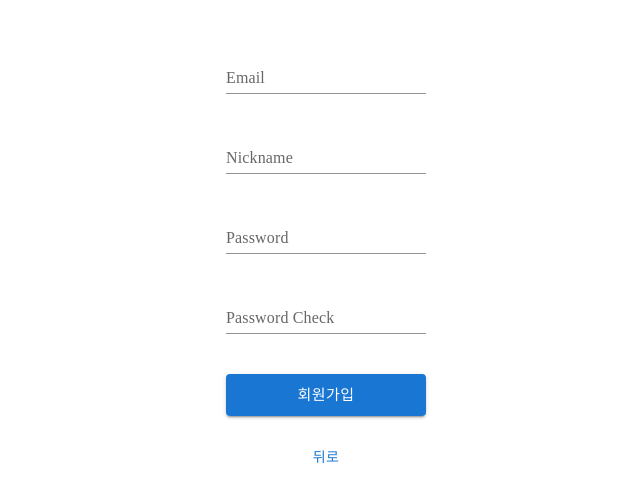
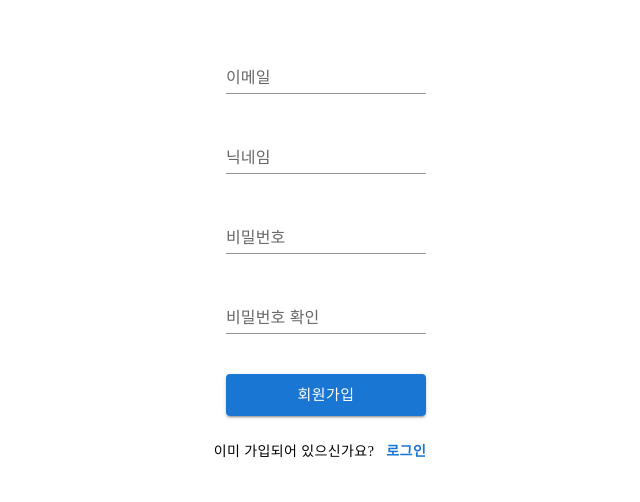
Before and after one commit to melonMochiRoll/reactjs, a React app: page /join in a window 1280 px wide. Shown: the top 502 px of the page, without its empty margins (314-954 px from the left). Built offline with nearby package versions, Linux system fonts and the light colour scheme; a web font is replaced by a local one.

Commit message:
layer separate

```diff
--- a/src/pages/Join/JoinContainer.tsx
+++ b/src/pages/Join/JoinContainer.tsx
@@ -1,107 +1,128 @@
-import React, { FC, useCallback, useEffect, useState } from 'react';
-import { Link, useNavigate } from 'react-router-dom';
-import _, { debounce } from 'lodash';
+import React, { FC } from 'react';
+import { useNavigate } from 'react-router-dom';
 import { onJoin, onExistCheck } from '@Pages/Join/JoinService';
-import useForm from '@Src/hooks/useForm';
-import { EMAIL_AVAILABLE, EMAIL_EXIST, NICKNAME_AVAILABLE, NICKNAME_EXIST, PASSWORD_MATCH, PASSWORD_MISMATCH } from '@Src/constants/user.response';
-import { Container, ErrorMessage, Form, SuccessMessage } from '@Src/styles/common';
-import { InputTextField } from '@Src/components/InputTextField';
-import { Button, ButtonGroup } from '@mui/material';
+import JoinPresenter from './JoinPresenter';
 
-export type JoinFormType = {
+export interface JoinSubmitFormType {
   email: string;
   nickname: string;
   password: string;
 };
 
+export interface JoinFormType extends JoinSubmitFormType {
+  passwordCheck: string;
+};
+
+export interface JoinValidationType {
+  email: (email: string) => Promise<string>,
+  nickname: (nickname: string) => Promise<string>,
+  password: (password: string, passwordCheck: string) => string,
+  passwordCheck: (passwordCheck: string) => string,
+};
+
 const JoinContainer: FC = () => {
   const navigate = useNavigate();
-  const [form, errors, onChangeForm, onChangeError] = useForm({
-    email: '',
-    nickname: '',
-    password: '',
-    passwordCheck: '',
-  });
-  const { email, nickname, password, passwordCheck } = form;
 
   const validation = {
-    valueExist: useCallback(
-      debounce(async (e: React.ChangeEvent<HTMLInputElement>) => {
-        const type = e.target.name;
-        const value = e.target.value;
-        const result = await onExistCheck(type, value);
-        if (result) {
-          onChangeError(type, EMAIL_EXIST);
-        } else {
-          onChangeError(type, '');
-        }
-      }, 500), []),
-    passwordMatch: useCallback(
-      debounce(() => {
-        if(password !== passwordCheck) {
-          onChangeError('password', PASSWORD_MISMATCH);
-        } else {
-          onChangeError('password', '');
-        }
-      }, 500), [password, passwordCheck]),
+
+    email: async (email: string) => {
+      if (email === '') {
+        return '필수 입력 사항입니다.'
+      }
+
+      if (!validateEmail(email)) {
+        return '유효하지 않은 이메일 주소입니다.'
+      }
+
+      try {
+        await onExistCheck('email', email);
+        return '이미 사용 중인 이메일입니다.';
+      } catch(e){
+        return '';
+      }
+    },
+
+    nickname: async (nickname: string) => {
+      if (nickname === '') {
+        return '필수 입력 사항입니다.';
+      }
+
+      if (!/^[A-Za-z0-9]{4,12}$/.test(nickname)) {
+        return '닉네임은 4~12자의 영문 혹은 숫자로 이루어져야 합니다.';
+      }
+
+      try {
+        await onExistCheck('nickname', nickname);
+        return '이미 사용 중인 닉네임입니다.';
+      } catch(e){
+        return '';
+      }
+    },
+
+    password: (password: string, passwordCheck: string) => {
+      if(password === '') {
+        return '필수 입력 사항입니다.';
+      }
+
+      if(password.length < 6 || password.length > 12) {
+        return '비밀번호는 6~12자로 이루어져야 합니다.';
+      }
+
+      if(password !== passwordCheck) {
+        return '비밀번호를 확인해 주세요';
+      }
+      return '';
+    },
+
+    passwordCheck: (passwordCheck: string) => {
+      if(passwordCheck === '') {
+        return '필수 입력 사항입니다.';
+      }
+      return '';
+    }
   };
 
   const onSubmit = async (
-    form: JoinFormType
+    joinForm: JoinFormType,
+    setErrors: React.Dispatch<React.SetStateAction<JoinFormType>>,
     ) => {
-      await onJoin(form)
-        .then(() => {
-          navigate('/login');
-        });
-    };
+    const emailError = await validation.email(joinForm.email);
+    const nicknameError = await validation.nickname(joinForm.nickname);
+    const passwordError = validation.password(joinForm.password, joinForm.passwordCheck);
+    const passwordCheckError = validation.passwordCheck(joinForm.passwordCheck);
 
-  useEffect(() => {
+    setErrors({
+      email: emailError,
+      nickname: nicknameError,
+      password: passwordError,
+      passwordCheck: passwordCheckError,
+    });
 
-  });
+    if(emailError || nicknameError || passwordError || passwordCheckError) {
+      return;
+    }
+
+    const { passwordCheck, ...joinSubmitForm } = joinForm;
+
+    try {
+      await onJoin(joinSubmitForm);
+      navigate('/login');
+    } catch(e) {
+      console.dir(e);
+    }
+  };
 
   return (
-    <Container>
-      <Form>
-        <InputTextField
-          label='Email'
-          name='email'
-          value={email}
-          onChange={onChangeForm}
-          onKeyUp={validation.valueExist}
-        />
-        {email && !errors.email && <SuccessMessage>{EMAIL_AVAILABLE}</SuccessMessage>}
-        {email && errors.email && <ErrorMessage>{errors.email}</ErrorMessage>}
-        <InputTextField
-          label="Nickname"
-          name="nickname"
-          value={nickname}
-          onChange={onChangeForm}
-        />
-        {form.nickname && !errors.nickname && <SuccessMessage>{NICKNAME_AVAILABLE}</SuccessMessage>}
-        {form.nickname && errors.nickname && <ErrorMessage>{NICKNAME_EXIST}</ErrorMessage>}
-        <InputTextField
-          label="Password"
-          name="password"
-          value={password}
-          onChange={onChangeForm}
-          onKeyUp={validation.passwordMatch}
-        />
-        <InputTextField
-          label="Password Check"
-          name="passwordCheck"
-          value={passwordCheck}
-          onChange={onChangeForm}
-          onKeyUp={validation.passwordMatch}
-        />
-        {form.password && form.passwordCheck && !errors.password && <SuccessMessage>{PASSWORD_MATCH}</SuccessMessage>}
-        {form.password && form.passwordCheck && errors.password && <ErrorMessage>{PASSWORD_MISMATCH}</ErrorMessage>}
-        <ButtonGroup size="large" variant="contained" sx={{ mt: 3 }}>
-          <Button type='submit' sx={{ width: 200 }}>회원가입</Button>
-        </ButtonGroup>
-        <Button component={Link} to={'/login'} sx={{ mt: 3 }}>뒤로</Button>
-      </Form>
-    </Container>
+    <JoinPresenter
+      validation={validation}
+      onSubmit={onSubmit}
+    />
   )
-}
+};
 
 export default JoinContainer;
+
+export const validateEmail = (email: string) => {
+  const regex = /[a-z0-9!#$%&'*+/=?^_`{|}~-]+(?:\.[a-z0-9!#$%&'*+/=?^_`{|}~-]+)*@(?:[a-z0-9](?:[a-z0-9-]*[a-z0-9])?\.)+[a-z0-9](?:[a-z0-9-]*[a-z0-9])?/g;
+  return regex.test(email.toLowerCase());
+};
--- /dev/null
+++ b/src/pages/Join/JoinPresenter.tsx
@@ -0,0 +1,97 @@
+import { Box, Button, ButtonGroup, Typography } from "@mui/material";
+import { InputTextField } from "@Src/components/InputTextField";
+import useForm from "@Src/hooks/useForm";
+import { Container, Form } from "@Src/styles/common";
+import React, { FC } from "react";
+import { Link } from "react-router-dom";
+import { JoinFormType, JoinValidationType } from "@Src/pages/Join/JoinContainer";
+
+interface Props {
+  validation: JoinValidationType,
+  onSubmit: (
+    form: JoinFormType,
+    setErrors: React.Dispatch<React.SetStateAction<JoinFormType>>,
+  ) => void,
+};
+
+const JoinPresenter: FC<Props> = ({ validation, onSubmit }) => {
+  const [form, errors, onChangeForm, setErrors, onChangeError] = useForm({
+    email: '',
+    nickname: '',
+    password: '',
+    passwordCheck: '',
+  });
+  const { email, nickname, password, passwordCheck } = form;
+
+  return (
+    <Container>
+      <Form onSubmit={(e: any) => {
+        e.preventDefault();
+        onSubmit({
+          email,
+          nickname,
+          password,
+          passwordCheck
+        }, setErrors);
+      }}>
+        <InputTextField
+          label='이메일'
+          name='email'
+          value={email}
+          onChange={onChangeForm}
+          onBlur={async (e: any) => {
+            onChangeError(e.target.name, await validation.email(e.target.value));
+          }}
+          errorMessage={errors.email}
+          successMessage={'사용 가능한 이메일입니다.'}
+        />
+        <InputTextField
+          label="닉네임"
+          name="nickname"
+          value={nickname}
+          onChange={onChangeForm}
+          onBlur={async (e: any) => {
+            onChangeError(e.target.name, await validation.nickname(e.target.value));
+          }}
+          errorMessage={errors.nickname}
+          successMessage={'사용 가능한 닉네임입니다.'}
+        />
+        <InputTextField
+          type="password"
+          label="비밀번호"
+          name="password"
+          value={password}
+          onChange={onChangeForm}
+          onBlur={(e: any) => {
+            onChangeError(e.target.name, validation.password(password, passwordCheck));
+          }}
+          errorMessage={errors.password}
+          successMessage={'비밀번호가 일치합니다.'}
+        />
+        <InputTextField
+          type="password"
+          label="비밀번호 확인"
+          name="passwordCheck"
+          value={passwordCheck}
+          onChange={onChangeForm}
+          onBlur={(e: any) => {
+            onChangeError(e.target.name, validation.passwordCheck(passwordCheck));
+          }}
+          errorMessage={errors.passwordCheck}
+        />
+        <ButtonGroup
+          size="large"
+          variant="contained"
+          sx={{ mt: 3 }}>
+          <Button type='submit' sx={{ width: 200 }}>회원가입</Button>
+        </ButtonGroup>
+        <Box sx={{ display: 'flex', mt: 3 }}>
+          <Typography variant="button">이미 가입되어 있으신가요?</Typography>
+          <Button component={Link} to={'/login'} sx={{ p: 0, fontWeight: 'bold' }}>로그인</Button>
+        </Box>
+      </Form>
+    </Container>
+  )
+};
+
+export default JoinPresenter;
--- a/src/pages/Join/JoinService.tsx
+++ b/src/pages/Join/JoinService.tsx
@@ -1,30 +1,30 @@
-import axiosClient from '@Utils/axiosInstance';
-import { JoinFormType } from '@Src/pages/Join/JoinContainer';
+import { axiosClient } from '@Utils/axiosInstance';
+import { JoinSubmitFormType } from '@Src/pages/Join/JoinContainer';
 
 export const onExistCheck = async (
   type: string,
   value: string,
-): Promise<boolean> => {
-  const { data } = await axiosClient({ url: `api/user/${type}?value=${value}` });
-  if (data) {
-    return true;
-  }
-  return false;
+  ) => {
+  try {
+    await axiosClient({ url: `api/user/${type}?value=${value}` });
+    return Promise.resolve();
+  } catch(e) {
+    return Promise.reject(e);
+  };
 };
 
 export const onJoin = async (
-  form: JoinFormType
-): Promise<boolean> => {
+  form: JoinSubmitFormType,
+  ) => {
     try {
       await axiosClient({
-      method: 'post',
+        method: 'POST',
         url: '/api/user',
         data: form,
         withCredentials: true,
       });
-    return true;
-  } catch(error) {
-    console.dir(error);
-    return false;
+      return Promise.resolve();
+    } catch(e) {
+      return Promise.reject(e);
     }
 };
```
Lines whose indentation alone changed are shown as unchanged.
